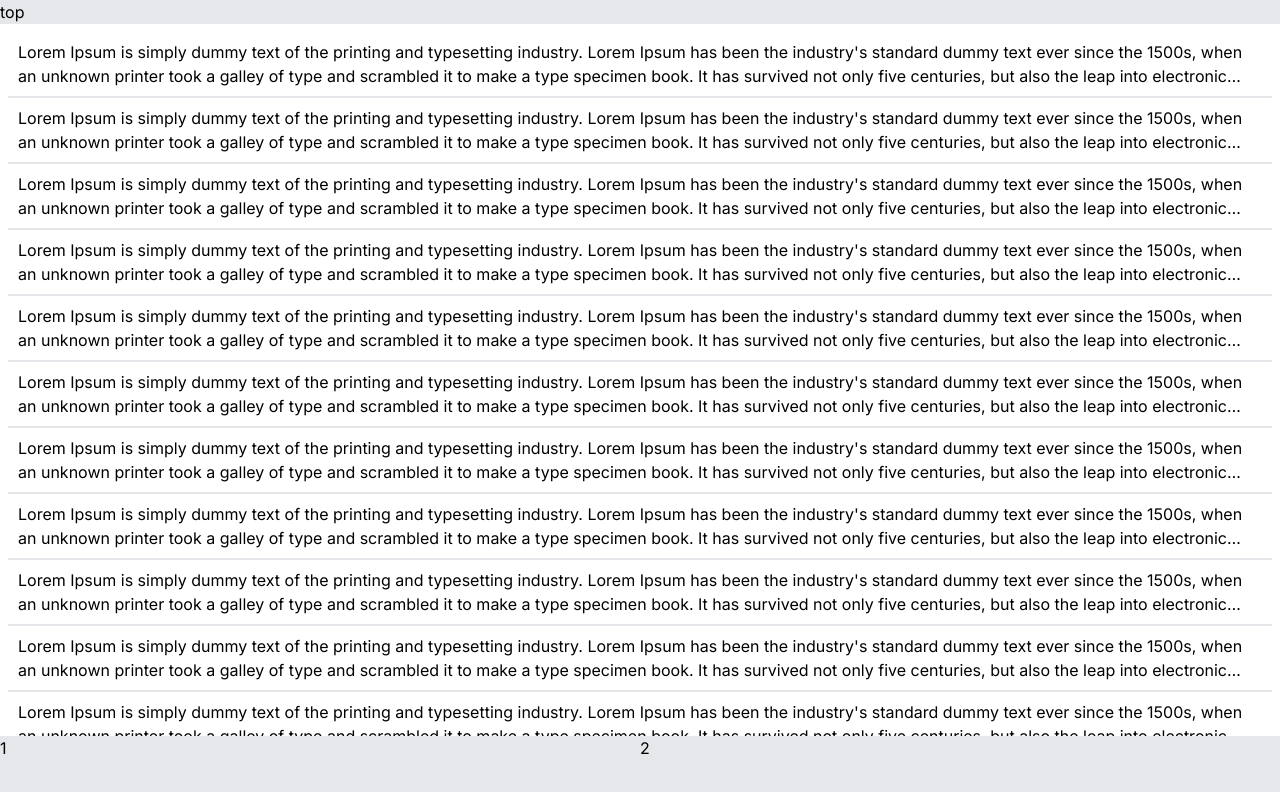
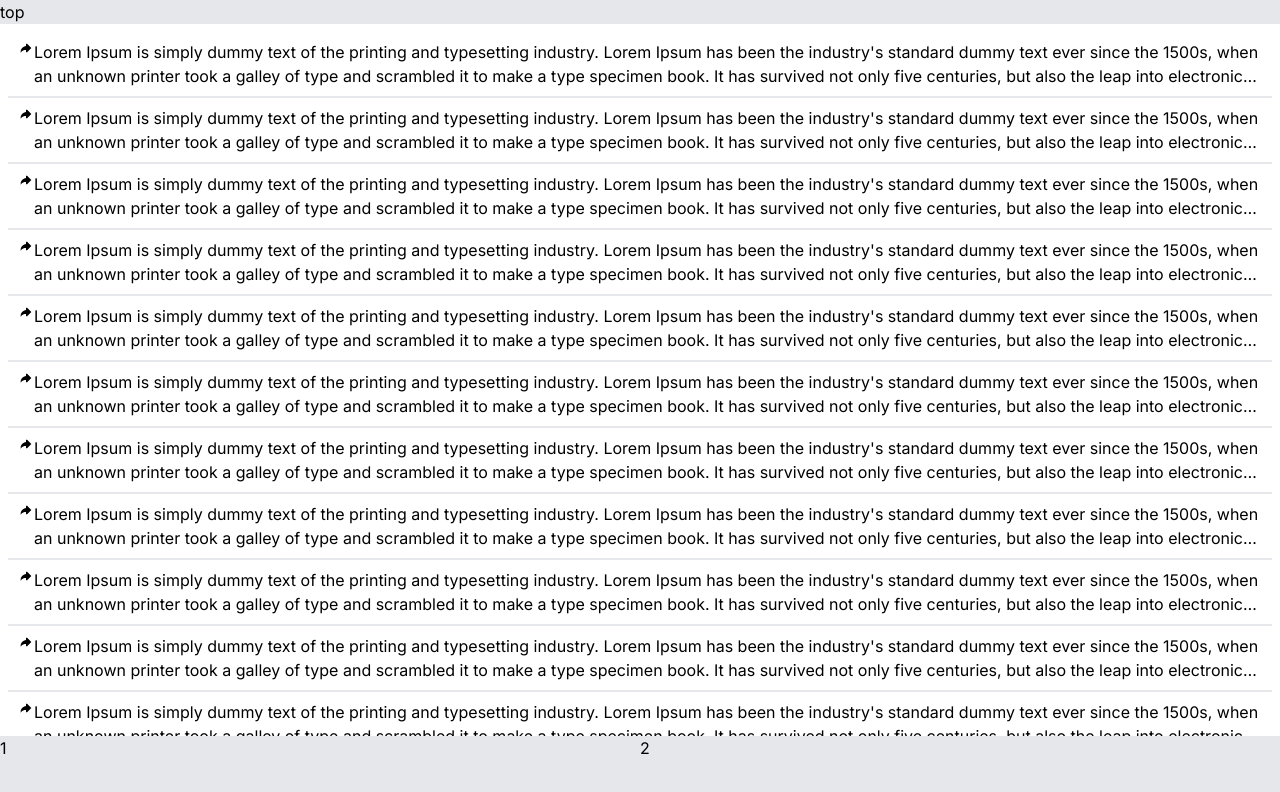
Before and after one commit to ngopas/nextjs-inbox-mobile-ui, a Next.js app: page /inbox in a window 1280 px wide. Shown: the top 792 px of the page. Built offline with nearby package versions, Linux system fonts and the light colour scheme.

Commit message:
add icon to mail item

```diff
--- a/package.json
+++ b/package.json
@@ -19,6 +19,7 @@
     "postcss": "8.4.23",
     "react": "18.2.0",
     "react-dom": "18.2.0",
+    "react-icons": "^4.8.0",
     "tailwindcss": "3.3.2",
     "typescript": "5.0.4"
   },
--- a/src/components/MailItem.tsx
+++ b/src/components/MailItem.tsx
@@ -1,3 +1,5 @@
+import { TiArrowForward, TiArrowBack } from 'react-icons/ti';
+
 const subject = `Lorem Ipsum is simply dummy text of the printing and typesetting industry. Lorem Ipsum has been the industry's standard dummy text ever since the 1500s, when an unknown printer took a galley of type and scrambled it to make a type specimen book. It has survived not only five centuries, but also the leap into electronic typesetting, remaining essentially unchanged. It was popularised in the 1960s with the release of Letraset sheets containing Lorem Ipsum passages, and more recently with desktop publishing software like Aldus PageMaker including versions of Lorem Ipsum.`;
 const selected = false;
 const MailItem = () => {
@@ -9,7 +11,10 @@ const MailItem = () => {
           ${selected ? 'border-blue-400' : 'border-transparent'}
       `}
       >
-        <p className="line-clamp-2">{subject}</p>
+        <div className="flex flex-row">
+          <TiArrowForward className="flex-none" />
+          <p className="line-clamp-2">{subject}</p>
+        </div>
       </div>
     </a>
   );
```
Also changed, not shown: 1 other file (tests, documents, lock files or other folders).
